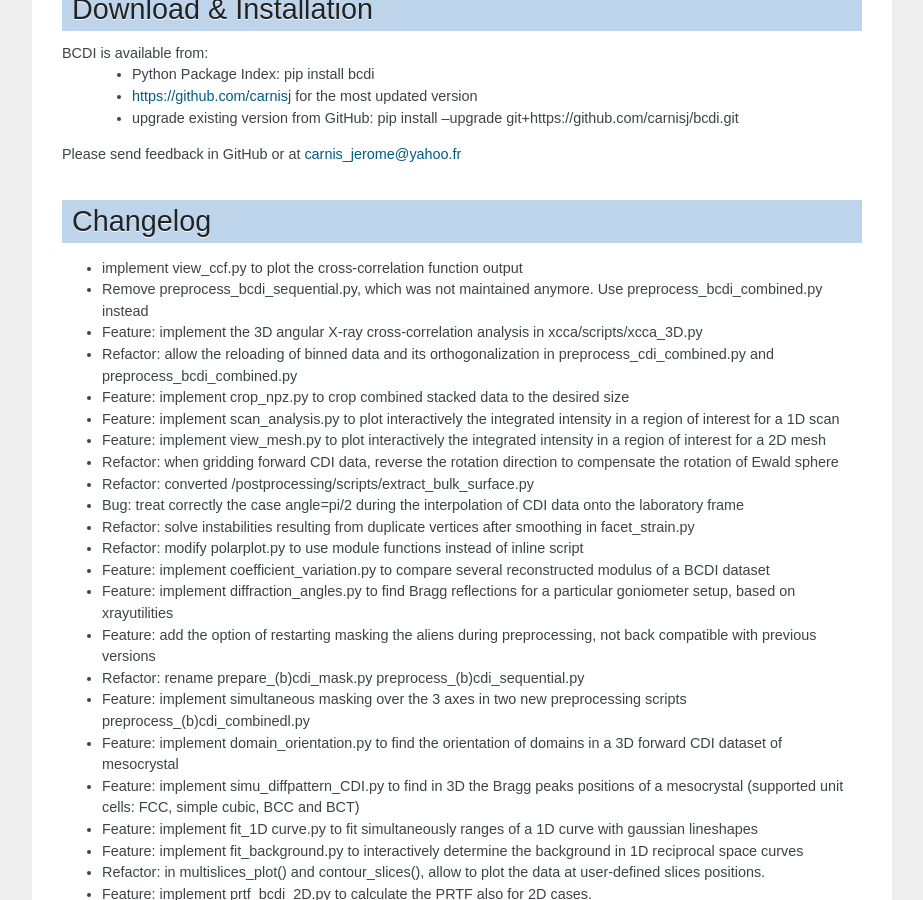
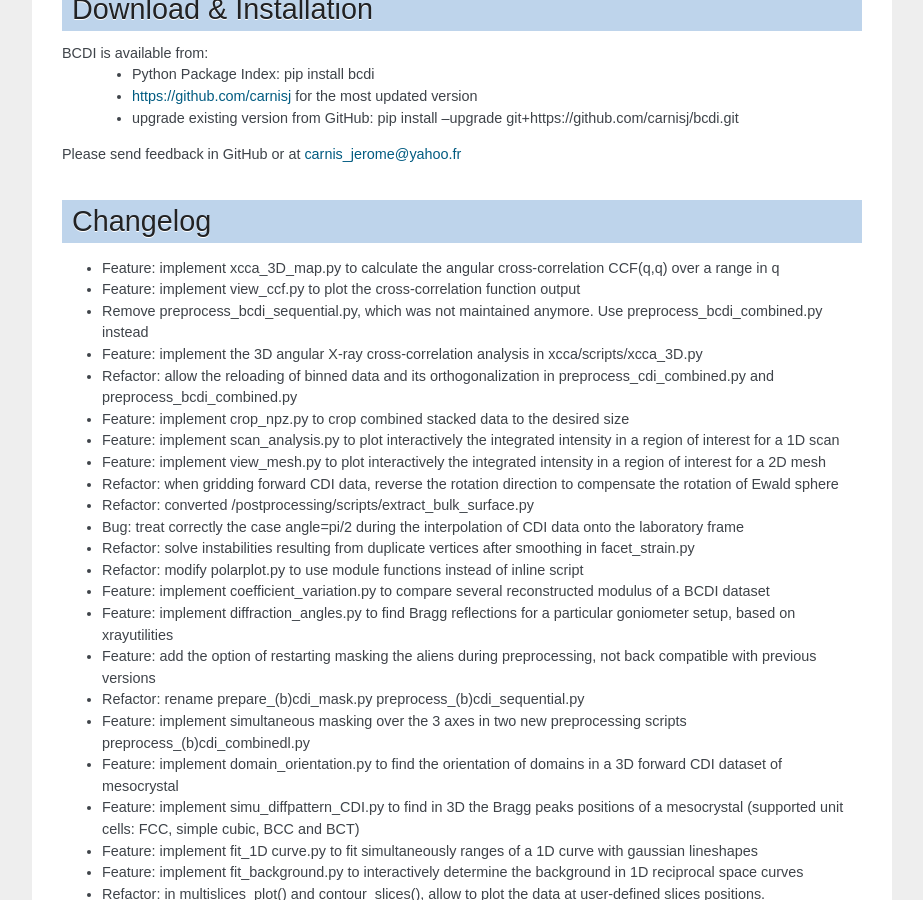
Before and after one commit to carnisj/bcdi, a Sphinx documentation site: the page built from doc/index.rst, in a window 1280 px wide and 900 px high, scrolled down 1499 px. Shown: the whole window, without its empty margins (198-1121 px from the left). Built offline with Sphinx 7.4.7, drawn with Linux system fonts in a browser that asks for light colours.

Commit message:
Update the list of scripts

```diff
--- a/HISTORY.rst
+++ b/HISTORY.rst
@@ -1,4 +1,6 @@
-* implement view_ccf.py to plot the cross-correlation function output
+* Feature: implement xcca_3D_map.py to calculate the angular cross-correlation CCF(q,q) over a range in q
+
+* Feature: implement view_ccf.py to plot the cross-correlation function output
 
 * Remove preprocess_bcdi_sequential.py, which was not maintained anymore. Use preprocess_bcdi_combined.py instead
 
--- a/setup.py
+++ b/setup.py
@@ -82,6 +82,7 @@ setup(name='bcdi', version='0.0.8',
                'bcdi/utils/scripts/view_mesh.py',
                'bcdi/xcca/scripts/angular_avg_3Dto1D.py',
                'bcdi/xcca/scripts/xcca_3D.py',
+               'bcdi/xcca/scripts/xcca_3D_map.py',
                ],
       # metadata
       author="Jerome Carnis",
```
Also changed, not shown: doc/scripts/index.rst (+8 -0 lines).
